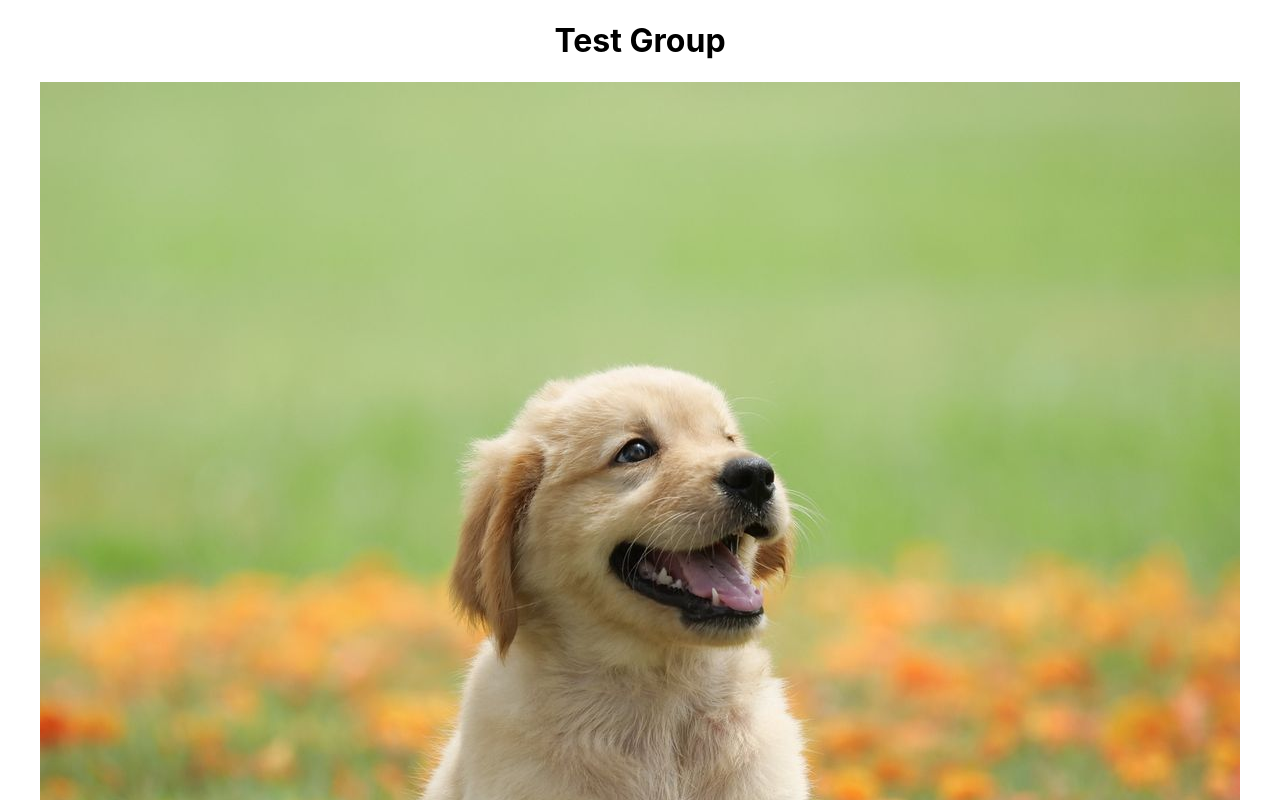
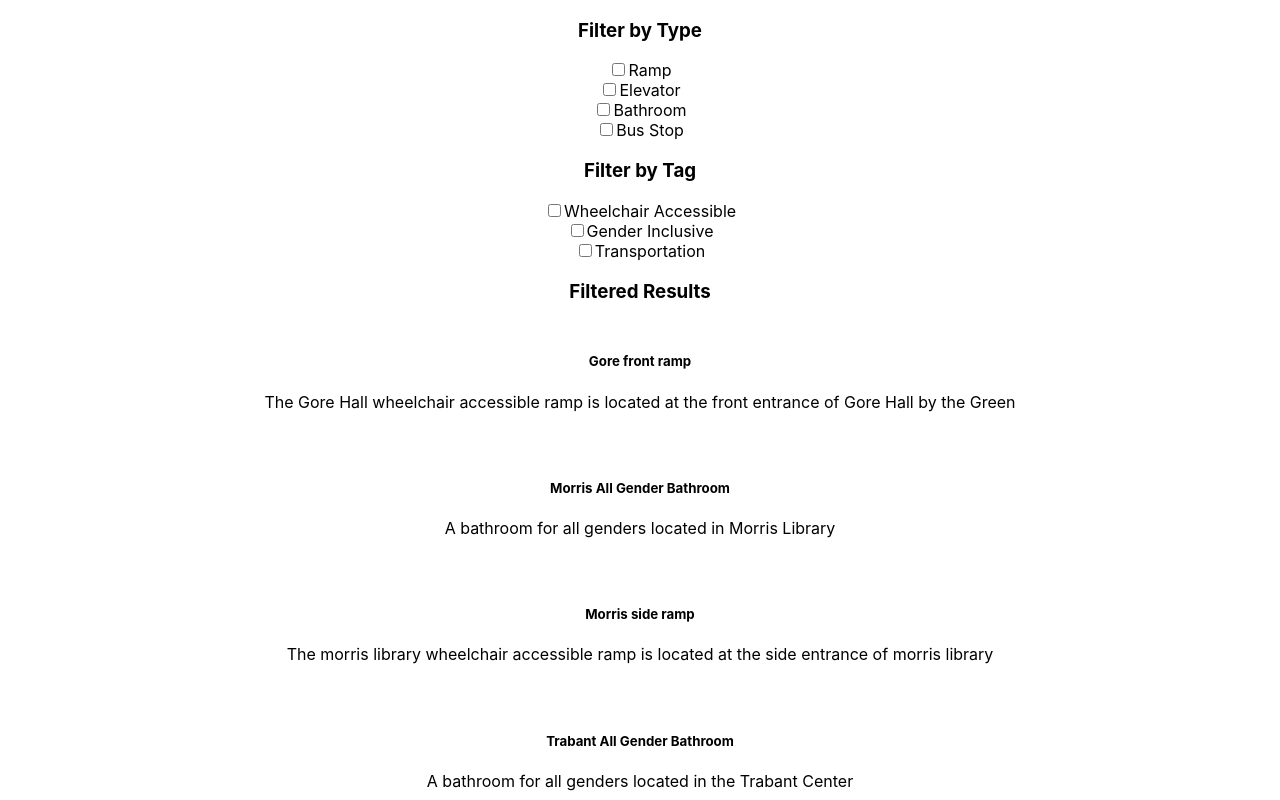
Before and after one commit to smoshy314/HenHacks2024, a React (Create React App) app: page / in a window 1280 px wide. Shown: the part 800-1600 px from the top of the page. Built offline with nearby package versions, Linux system fonts and the light colour scheme.

Commit message:
created basic filter logic

```diff
--- a/package.json
+++ b/package.json
@@ -10,6 +10,7 @@
     "@types/node": "^16.18.86",
     "@types/react": "^18.2.61",
     "@types/react-dom": "^18.2.19",
+    "bootstrap": "^5.3.3",
     "gh-pages": "^6.1.1",
     "react": "^18.2.0",
     "react-bootstrap": "^2.10.1",
--- a/src/App.tsx
+++ b/src/App.tsx
@@ -1,14 +1,15 @@
 import React from 'react';
-import logo from './logo.svg';
+// import logo from './logo.svg';
 import './App.css';
 import { ChatView } from './components/ChatView';
+import FilterComponent from './DisplayView/FilterComponent';
 
 function App() {
   return (
     <div className="App">
       <header className="App-header">
-
       </header>
+      <FilterComponent />
       <ChatView></ChatView>
     </div>
   );
--- a/src/DisplayView/DisplayMap.tsx
+++ b/src/DisplayView/DisplayMap.tsx
@@ -0,0 +1 @@
+import React from 'react';
--- /dev/null
+++ b/src/DisplayView/FilterComponent.tsx
@@ -0,0 +1,133 @@
+import React, { useState } from 'react';
+import { AccessLoc } from "../Interfaces/accessloc";
+import accessLocsAll from "../data/AllAccessLocs.json";
+
+// const FilterComponent = () => {
+//   const [filterType, setFilterType] = useState('');
+//   const [filterTag, setFilterTag] = useState('');
+
+//   let filteredLocs: AccessLoc[] = accessLocsAll;
+
+//   if (filterType) {
+//     filteredLocs = filteredLocs.filter(loc => loc.type === filterType);
+//   }
+
+//   if (filterTag) {
+//     filteredLocs = filteredLocs.filter(loc => loc.tags.includes(filterTag));
+//   }
+
+//   return (
+//     <div>
+//       <div className="mb-3">
+//         <label>Type Filter</label>
+//         <select className="form-select" onChange={(e) => setFilterType(e.target.value)}>
+//           <option value="">Select Type</option>
+//           <option value="ramp">Ramp</option>
+//           <option value="bathroom">Bathroom</option>
+//           <option value="bus stop">Bus Stop</option>
+//           <option value="elevator">Elevator</option>
+//         </select>
+
+//         <label>Tag Filter</label>
+//         <select className="form-select" onChange={(e) => setFilterTag(e.target.value)}>
+//           <option value="">Select Tag</option>
+//           <option value="wheelchair_acc">Wheelchair Accessible</option>
+//           <option value="gender_inclusive">Gender Inclusive</option>
+//           <option value="transportation">Transportation</option>
+//         </select>
+//       </div>
+
+//       <div className="row">
+//         {filteredLocs.map((loc, index) => (
+//           <div className="col-sm-4" key={index}>
+//             <div className="card">
+//               <div className="card-body">
+//                 <h5 className="card-title">{loc.name}</h5>
+//                 <h6 className="card-subtitle mb-2 text-muted">{loc.location}</h6>
+//                 <p className="card-text">{loc.descr}</p>
+//               </div>
+//             </div>
+//           </div>
+//         ))}
+//       </div>
+//     </div>
+//   );
+// };
+
+// export default FilterComponent;
+
+
+const FilterComponent = () => {
+  const [filterTypes, setFilterTypes] = useState<string[]>([]);
+  const [filterTags, setFilterTags] = useState<string[]>([]);
+
+  const handleTypeChange = (type: string) => {
+    const newFilterTypes = filterTypes.includes(type)
+      ? filterTypes.filter(t => t !== type) // Remove the type if it's already included
+      : [...filterTypes, type]; // Add the type if it's not included
+    setFilterTypes(newFilterTypes);
+  };
+
+  const handleTagChange = (tag: string) => { // Correct parameter type to string
+    const newFilterTags = filterTags.includes(tag)
+      ? filterTags.filter(t => t !== tag) // Remove the tag if it's already included
+      : [...filterTags, tag]; // Add the tag if it's not included
+    setFilterTags(newFilterTags);
+  };
+  let filteredLocs = accessLocsAll;
+
+  if (filterTypes.length) {
+    filteredLocs = filteredLocs.filter(loc => filterTypes.includes(loc.type));
+  }
+
+  if (filterTags.length) {
+    filteredLocs = filteredLocs.filter(loc => loc.tags.some(tag => filterTags.includes(tag)));
+  }
+
+  return (
+    <div>
+      <h3>Filter by Type</h3>
+      {/* Example types - ensure these are dynamically generated based on your data */}
+      <div>
+        <input type="checkbox" id="ramp" onChange={() => handleTypeChange('ramp')} />
+        <label htmlFor="ramp">Ramp</label>
+      </div>
+      <div>
+        <input type="checkbox" id="elevator" onChange={() => handleTypeChange('elevator')} />
+        <label htmlFor="elevator">Elevator</label>
+      </div>
+      <div>
+        <input type="checkbox" id="bathroom" onChange={() => handleTypeChange('bathroom')} />
+        <label htmlFor="bathroom">Bathroom</label>
+      </div>
+      <div>
+        <input type="checkbox" id="bus stop" onChange={() => handleTypeChange('bus stop')} />
+        <label htmlFor="bus stop">Bus Stop</label>
+      </div>
+
+      <h3>Filter by Tag</h3>
+      <div>
+        <input type="checkbox" id="wheelchair_acc" onChange={() => handleTagChange('wheelchair_acc')} />
+        <label htmlFor="wheelchair_acc">Wheelchair Accessible</label>
+      </div>
+      <div>
+        <input type="checkbox" id="gender_inc" onChange={() => handleTagChange('gender_inc')} />
+        <label htmlFor="gender_inc">Gender Inclusive</label>
+      </div>
+      <div>
+        <input type="checkbox" id="transportation" onChange={() => handleTagChange('transportation')} />
+        <label htmlFor="gender_inc">Transportation</label>
+      </div>
+
+      <h3>Filtered Results</h3>
+      {filteredLocs.map(loc => (
+        <div key={loc.name} className="card" style={{margin: '10px', padding: '10px'}}>
+          <h5 className="card-title">{loc.name}</h5>
+          <p className="card-text">{loc.descr}</p>
+        </div>
+      ))}
+    </div>
+  );
+};
+
+export default FilterComponent;
--- a/src/Interfaces/accessloc.ts
+++ b/src/Interfaces/accessloc.ts
@@ -1,4 +1,4 @@
-export type LocType = "ramp" | "bathroom" | "bus Stop" | "elevator";
+export type LocType = "ramp" | "bathroom" | "bus stop" | "elevator";
 
 export interface AccessLoc{
     /* Each location can have multiple tags
@@ -10,7 +10,7 @@ export interface AccessLoc{
     coords: number[],
     /* which building on campus this is located in */
     location: string,
-    /* type of "ramp" | "bathroom" | "bus Stop" | "elevator" */
+    /* type of "ramp" | "bathroom" | "bus stop" | "elevator" */
     type: string,
     /* description of the location, long string */
     descr: string
--- a/src/mapfilter.tsx
+++ b/src/components/mapfilter.tsx
@@ -1,5 +1,5 @@
-import { AccessLoc, LocType } from "./Interfaces/accessloc";
-import accessLocsAll from "./data/AllAccessLocs.json";
+import { AccessLoc } from "../Interfaces/accessloc";
+import accessLocsAll from "../data/AllAccessLocs.json";
 
 export const accessLocList: AccessLoc[] = accessLocsAll;
 
--- a/src/data/AllAccessLocs.json
+++ b/src/data/AllAccessLocs.json
@@ -1,38 +1,38 @@
 [
     {
         "tags": ["wheelchair_acc"],
-        "name": "gore-front-ramp",
+        "name": "Gore front ramp",
         "coords": [39.680645, -75.752601],
-        "location": "gore-hall",
+        "location": "Gore Hall",
         "type": "ramp",
         "descr": "The Gore Hall wheelchair accessible ramp is located at the front entrance of Gore Hall by the Green"
     },{
         "tags": ["gender_inclusive"],
-        "name": "morris-all-gender-bathroom",
+        "name": "Morris All Gender Bathroom",
         "coords": [39.678261509907486, -75.75285191809829],
-        "location": "morris library",
+        "location": "Morris Library",
         "type": "bathroom",
         "descr": "A bathroom for all genders located in Morris Library"
     },
     {
         "tags": ["wheelchair_acc"],
-        "name": "morris-side-ramp",
+        "name": "Morris side ramp",
         "coords": [39.678073, -75.752430],
-        "location": "morris library",
+        "location": "Morris Library",
         "type": "ramp",
         "descr": "The morris library wheelchair accessible ramp is located at the side entrance of morris library"
     },
     {
         "tags": ["gender_inclusive"],
-        "name": "trabant-all-gender-bathroom",
+        "name": "Trabant All Gender Bathroom",
         "coords": [39.682472, -75.754617],
-        "location": "trabant center",
+        "location": "Trabant Center",
         "type": "bathroom",
         "descr": "A bathroom for all genders located in the Trabant Center"
     },
     {
         "tags": ["transportation", "wheelchair_acc"],
-        "name": "perkins bus stop",
+        "name": "Perkins bus stop",
         "coords": [39.677009, -75.750141],
         "location": "Perkins Student Center",
         "type": "bus stop",
@@ -40,7 +40,7 @@
     },
     {
         "tags": ["transportation", "wheelchair_acc"],
-        "name": "star tower bus stop",
+        "name": "Star Tower bus stop",
         "coords": [39.663860, -75.754006],
         "location": "Star Tower",
         "type": "bus stop",
@@ -48,7 +48,7 @@
     },
     {
         "tags": ["elevator", "wheelchair_acc"],
-        "name": "ewing elevator",
+        "name": "Ewing elevator",
         "coords": [39.681511, -75.755229],
         "location": "Ewing Hall",
         "type": "elevator",
```
Also changed, not shown: src/DisplayView/DisplayList.tsx (deleted), 1 other file (tests, documents, lock files or other folders).
